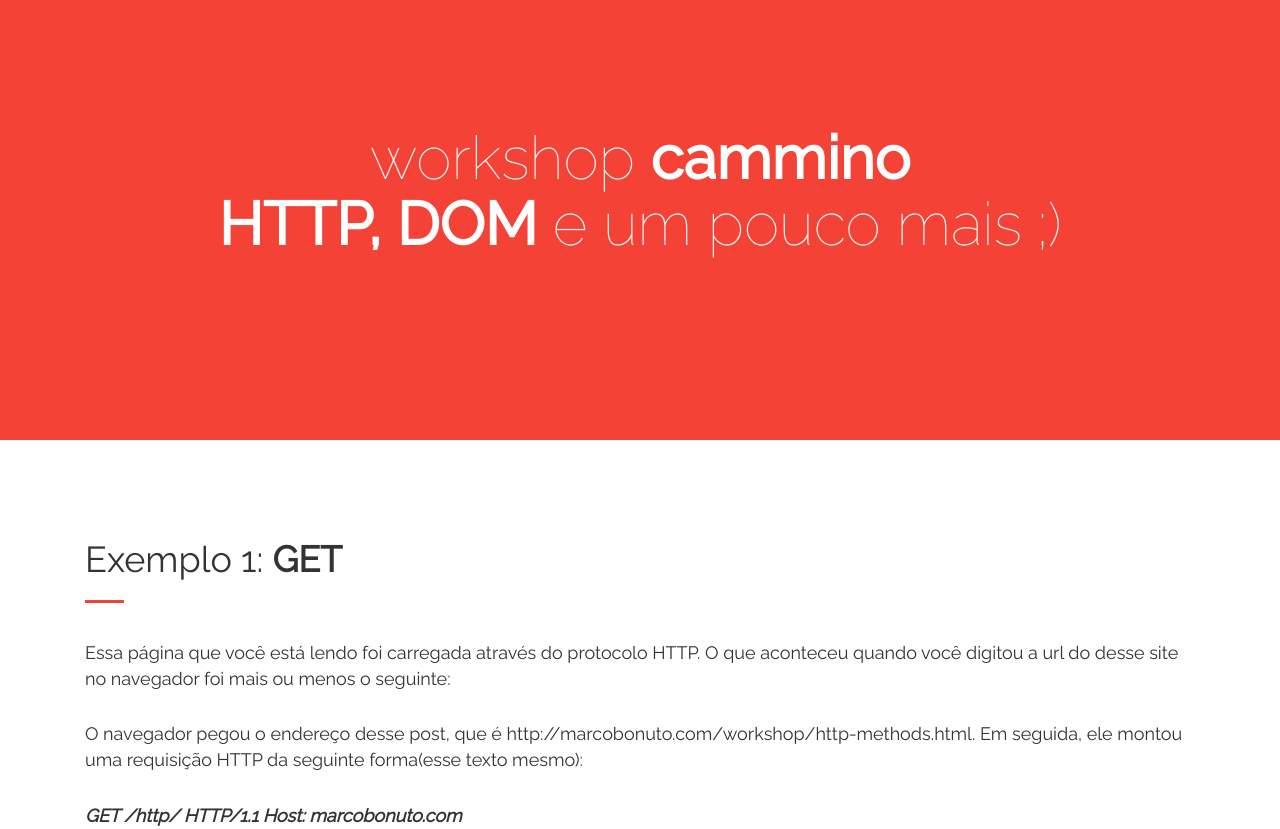
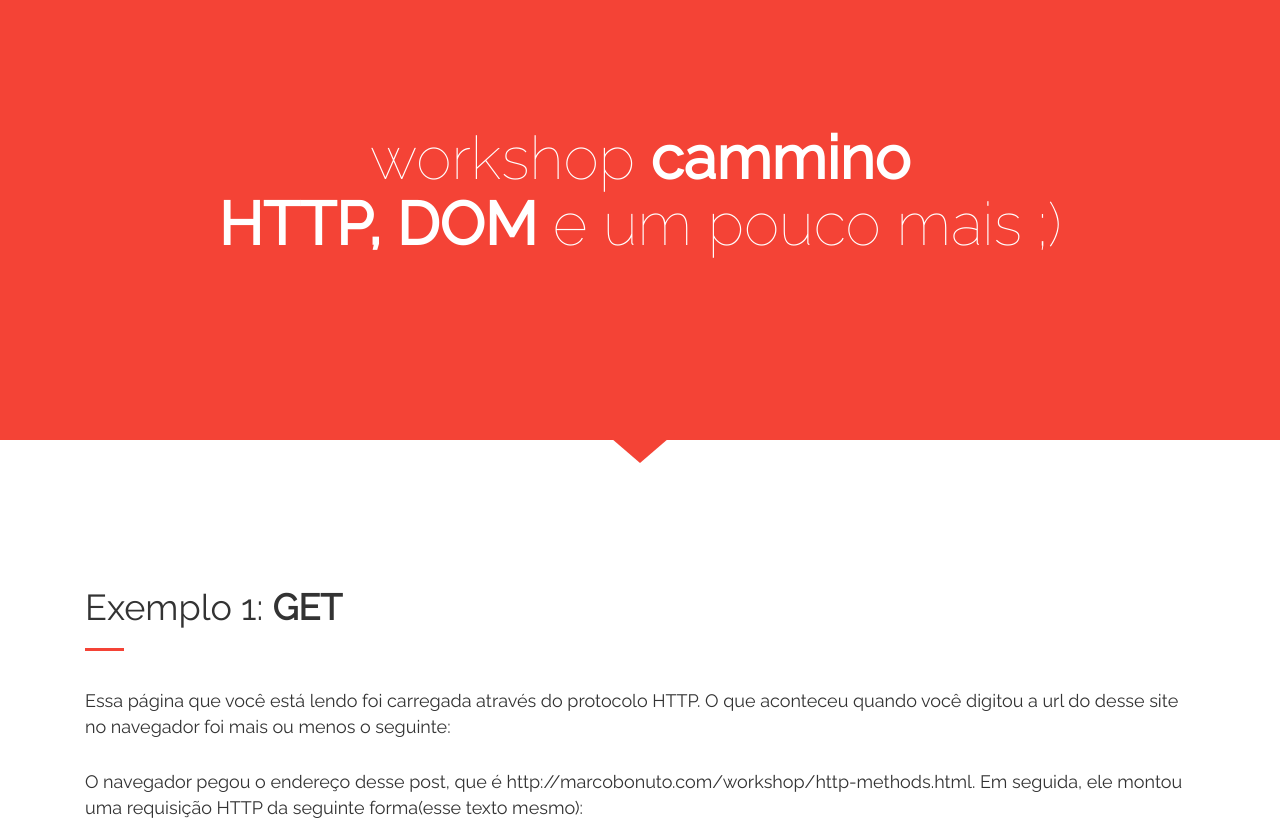
Before and after one commit to marcobonuto/ws, a plain HTML site: page http-methods.html in a window 1280 px wide. Shown: the top 829 px of the page. Drawn offline with nearby package versions, Linux system fonts and the light colour scheme.

Commit message:
Inclui svg do triangulo no header

```diff
--- a/css/main.css
+++ b/css/main.css
@@ -43,6 +43,18 @@ img {
 	margin: 0;
 	padding-top: 125px;
 	text-align: center;
+}
+
+#triangle-secondary {
+	display: block;
+	margin: 0 auto;
+	position: relative;
+  top: -100px;
+}
+
+#triangle-secondary path {
+	fill: #f44336;
+  stroke-width: 2;
 }
 
 .client {
--- a/http-methods.html
+++ b/http-methods.html
@@ -19,6 +19,9 @@
 		<div id="main-header">
 			<h1>workshop <strong>cammino <br>HTTP, DOM</strong> e um pouco mais ;)</h1>
 		</div>
+		<svg id="triangle-secondary" width="100" height="48" xmlns="http://www.w3.org/2000/svg" preserveAspectRatio="none">
+      <path d="m0,0l50,43l50,-43l-100,0z"></path>
+		</svg>
 	</header>
 	<main id="http-methods-content">
 		<div class="container">
```
Also changed, not shown: dev-tools.html (+3 -0 lines), dom.html (+3 -0 lines), elements.html (+3 -0 lines), exercises.html (+3 -0 lines), extensions.html (+3 -0 lines), http.html (+3 -0 lines), index.html (+3 -0 lines).
